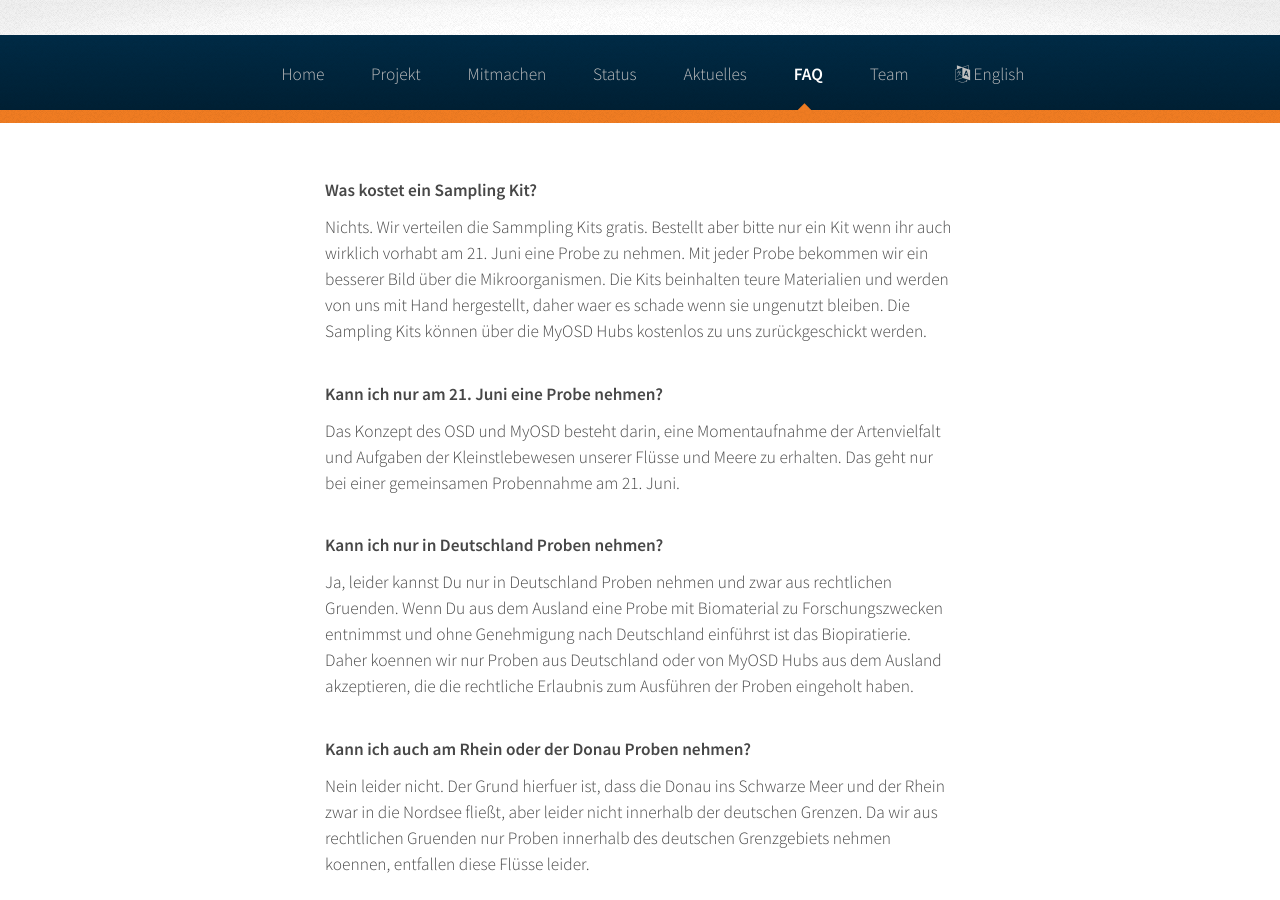
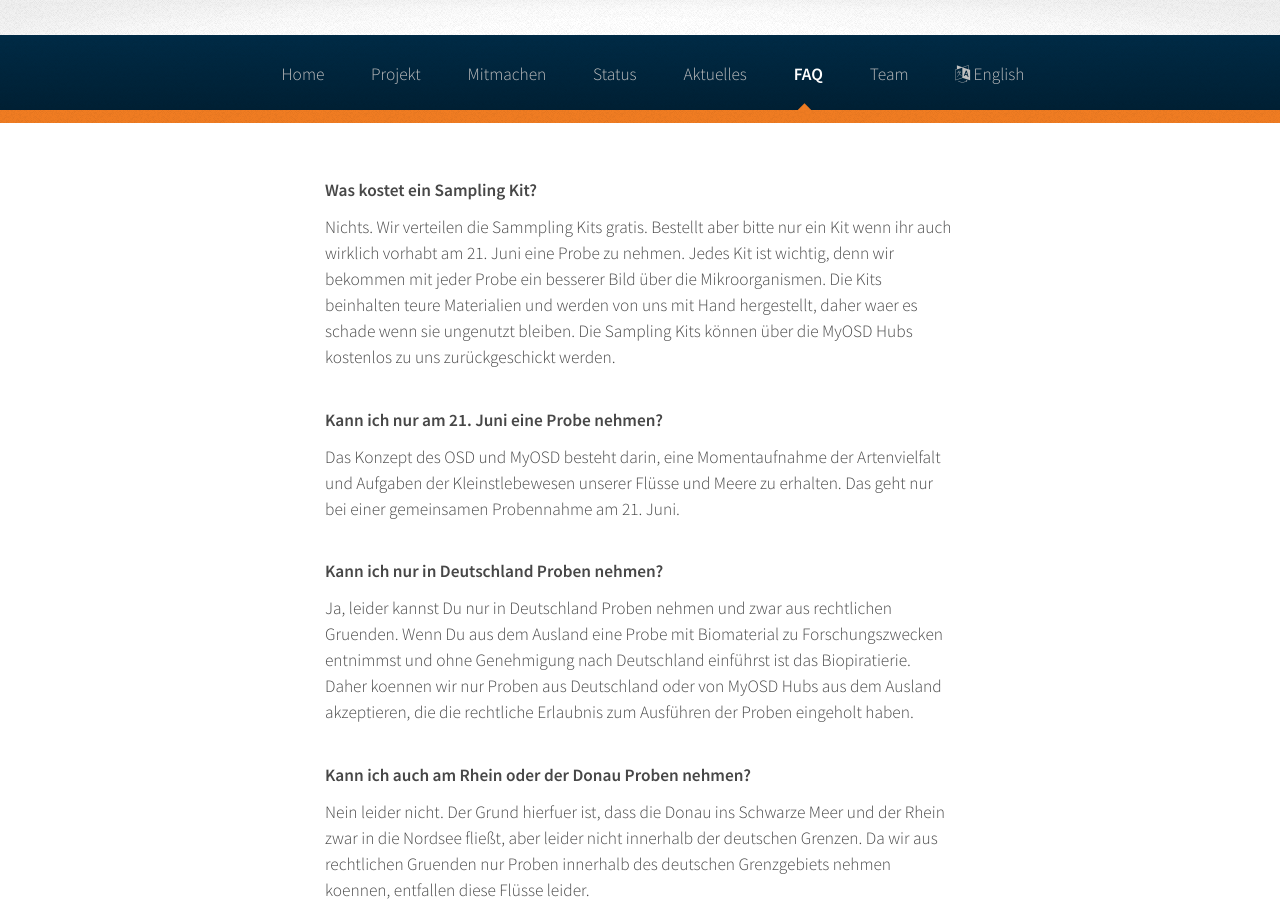
Before and after one commit to myosd/myosd.github.io, a Jekyll site: the page built from faq/index.md, in a window 1280 px wide and 900 px high. Built offline with Jekyll 4.4.1, drawn with Linux system fonts in a browser that asks for light colours.

Commit message:
update faqs

```diff
--- a/faq/index.md
+++ b/faq/index.md
@@ -6,7 +6,7 @@ published: true
 
 
 # Was kostet ein Sampling Kit?
-Nichts. Wir verteilen die Sammpling Kits gratis. Bestellt aber bitte nur ein Kit wenn ihr auch wirklich vorhabt am 21. Juni eine Probe zu nehmen. Mit jeder Probe bekommen wir ein besserer Bild über die Mikroorganismen. Die Kits beinhalten teure Materialien und werden von uns mit Hand hergestellt, daher waer es schade wenn sie ungenutzt bleiben. Die Sampling Kits können über die MyOSD Hubs kostenlos zu uns zurückgeschickt werden.
+Nichts. Wir verteilen die Sammpling Kits gratis. Bestellt aber bitte nur ein Kit wenn ihr auch wirklich vorhabt am 21. Juni eine Probe zu nehmen. Jedes Kit ist wichtig, denn wir bekommen mit jeder Probe ein besserer Bild über die Mikroorganismen. Die Kits beinhalten teure Materialien und werden von uns mit Hand hergestellt, daher waer es schade wenn sie ungenutzt bleiben. Die Sampling Kits können über die MyOSD Hubs kostenlos zu uns zurückgeschickt werden.
 
 # Kann ich nur am 21. Juni eine Probe nehmen?
 Das Konzept des OSD und MyOSD besteht darin, eine Momentaufnahme der Artenvielfalt und Aufgaben der Kleinstlebewesen unserer Flüsse und Meere zu erhalten. Das geht nur bei einer gemeinsamen Probennahme am 21. Juni.
```
